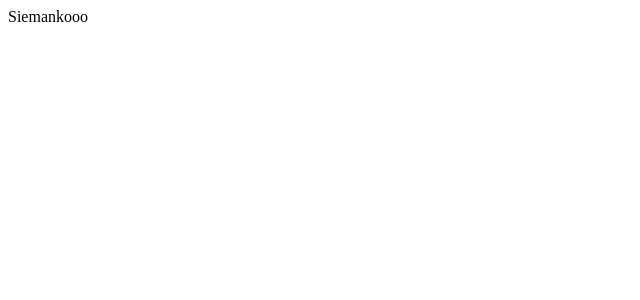
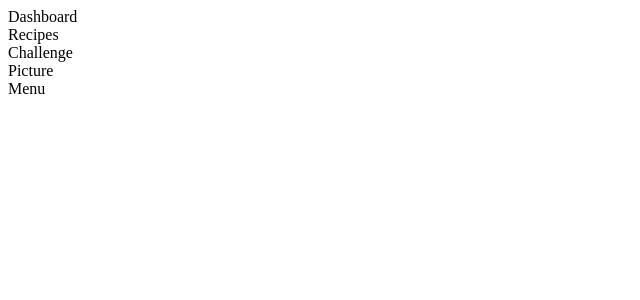
Before and after one commit to molekJ/recruitment-task-get-r, a React (Create React App) app: page / in a window 1280 px wide. Shown: the top 300 px of the page, without its empty margins (0-640 px from the left). Built offline with nearby package versions, Linux system fonts and the light colour scheme.

Commit message:
navbar elements added without style

```diff
--- a/package.json
+++ b/package.json
@@ -10,6 +10,7 @@
     "react-dom": "^17.0.2",
     "react-scripts": "4.0.3",
     "styled-component": "^2.8.0",
+    "styled-components": "^5.3.0",
     "web-vitals": "^1.1.2"
   },
   "scripts": {
--- a/src/App.js
+++ b/src/App.js
@@ -1,4 +1,4 @@
-import Navbar from "./Navbar";
+import Navbar from "./components/Navbar";
 
 function App() {
   return (
--- a/src/Navbar/index.js
+++ /dev/null
@@ -1,5 +0,0 @@
-import React from "react";
-
-export default function Navbar() {
-  return <div>Siemankooo</div>;
-}
--- /dev/null
+++ b/src/components/Navbar/NavbarElements.js
@@ -0,0 +1,12 @@
+import styled from "styled-components";
+export const NavContainer = styled.div``;
+
+export const NavRoute = styled.div``;
+
+export const NavRouteElement = styled.div``;
+
+export const NavProfile = styled.div``;
+
+export const NavProfileImg = styled.div``;
+
+export const NavProfileMenu = styled.div``;
--- /dev/null
+++ b/src/components/Navbar/index.js
@@ -0,0 +1,27 @@
+import React from "react";
+import {
+  NavContainer,
+  NavRoute,
+  NavRouteElement,
+  NavProfile,
+  NavProfileImg,
+  NavProfileMenu,
+} from "./NavbarElements";
+
+export default function Navbar() {
+  return (
+    <>
+      <NavContainer>
+        <NavRoute>
+          <NavRouteElement>Dashboard</NavRouteElement>
+          <NavRouteElement>Recipes</NavRouteElement>
+          <NavRouteElement>Challenge</NavRouteElement>
+        </NavRoute>
+        <NavProfile>
+          <NavProfileImg>Picture</NavProfileImg>
+          <NavProfileMenu>Menu</NavProfileMenu>
+        </NavProfile>
+      </NavContainer>
+    </>
+  );
+}
```
Also changed, not shown: src/Navbar/NavbarElements.js (deleted), 1 other file (tests, documents, lock files or other folders).
